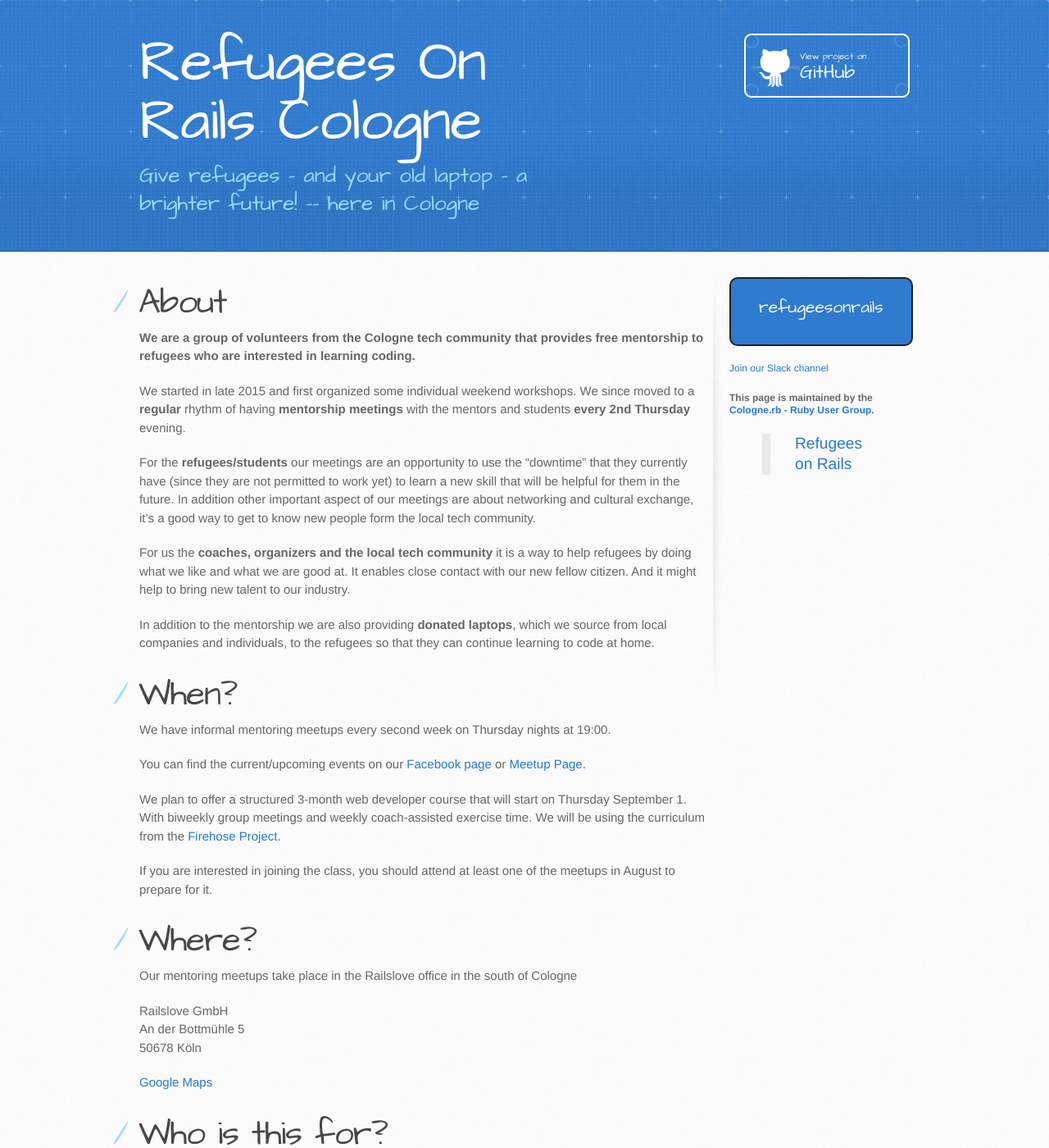
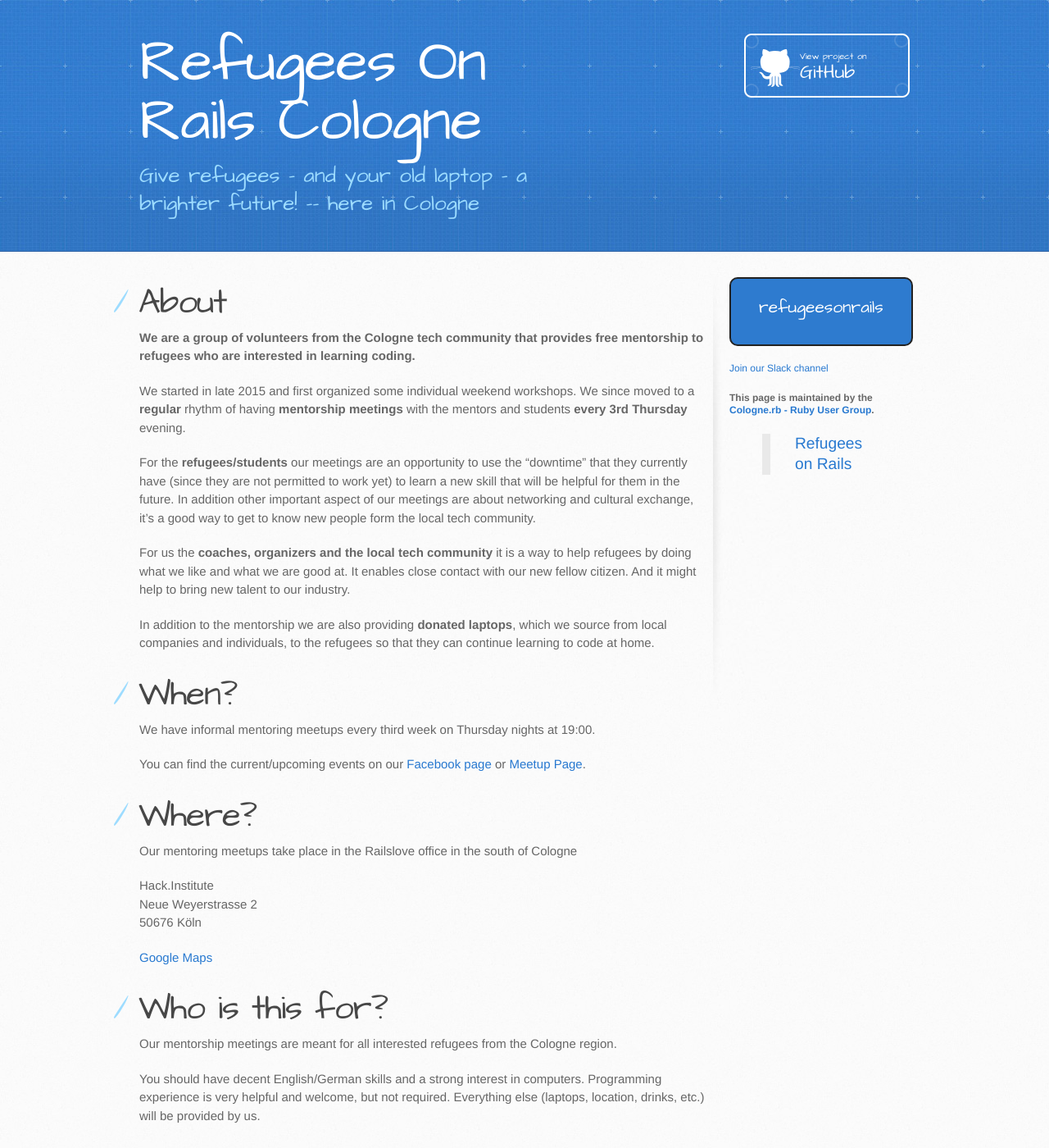
Before and after one commit to colognerb/refugees, a Jekyll site: the page built from en/index.md, in a window 1280 px wide and 1400 px high. Shown: the whole window at 82% size. Built offline with Jekyll 4.4.1, drawn with Linux system fonts in a browser that asks for light colours; some of the changed text lies outside the part shown.

Commit message:
update index.md
Add new location and time for the meetup

```diff
--- a/en/index.md
+++ b/en/index.md
@@ -8,7 +8,7 @@ subtitle: Give refugees - and your old laptop - a brighter future!  -- here in C
 **We are a group of volunteers from the Cologne tech community that provides free mentorship
 to refugees who are interested in learning coding.**
 
-We started in late 2015 and first organized some individual weekend workshops. We since moved to a **regular** rhythm of having **mentorship meetings** with the mentors and students **every 2nd Thursday** evening.
+We started in late 2015 and first organized some individual weekend workshops. We since moved to a **regular** rhythm of having **mentorship meetings** with the mentors and students **every 3rd Thursday** evening.
 
 For the **refugees/students** our meetings are an opportunity to use the "downtime" that they currently have (since they are not permitted to work yet) to learn a new skill that will be helpful for them in the future.
 In addition other important aspect of our meetings are about networking and cultural exchange, it's a good way to get to know new people form the local tech community.
@@ -19,24 +19,19 @@ In addition to the mentorship we are also providing **donated laptops**, which w
 
 # When?
 
-We have informal mentoring meetups every second week on Thursday nights at 19:00.
+We have informal mentoring meetups every third week on Thursday nights at 19:00.
 
 You can find the current/upcoming events on our [Facebook page](https://www.facebook.com/rorcologne/events) or [Meetup Page](https://www.meetup.com/Refugees-on-Rails-Cologne/).
-
-We plan to offer a structured 3-month web developer course that will start on Thursday September 1.  With biweekly group meetings and weekly coach-assisted exercise time.  We will be using the curriculum from the [Firehose Project](https://www.thefirehoseproject.com/).
-
-If you are interested in joining the class, you should attend at least one of the meetups in August to prepare for it.
-
 
 # Where?
 
 Our mentoring meetups take place in the Railslove office in the south of Cologne
 
-Railslove GmbH<br>
-An der Bottmühle 5<br>
-50678 Köln
+Hack.Institute<br>
+Neue Weyerstrasse 2<br>
+50676 Köln
 
-[Google Maps](https://www.google.com/maps/place/Railslove+GmbH/@50.9222161,6.9606642,17z/)
+[Google Maps](https://maps.google.com?q=hack.institute%20UG%20(haftungsbeschr%C3%A4nkt),%20%E2%80%8B%E2%84%85%20Headquarter%5Bs%5D%20Downtown,%20%E2%80%8BNeue%20Weyerstra%C3%9Fe%202,%2050676%20K%C3%B6ln&ftid=0x47bf2454c79ffc77:0xc73112d35010a48e&hl=de-DE&gl=de)
 
 # Who is this for?
 
@@ -128,9 +122,6 @@ Here is a list of articles that were published about our Cologne meetup:
 
 * The C4 also helps with IT infrastructure (internet access, wifi, ...) for refugee camps in Cologne with their [Chaosnetz](https://chaosnetz.org/) initiative
 
-* **"FlüSchmiede"** is a regular Android/Java development course taking place at the Stadtbibliothek.  The next course will take place on Friday July 22 from 14:00 - 17:00.  You can find more information in this [blogpost](http://www.anderscore.com/news/news-detail/81-flueschmiede-zentralbibliothek/) [de]
-
-
 # Code of Conduct
 
 Be nice and fantastic to each other. More infos here:
```
Also changed, not shown: other parts of en/index.md (+0 -1 lines).
